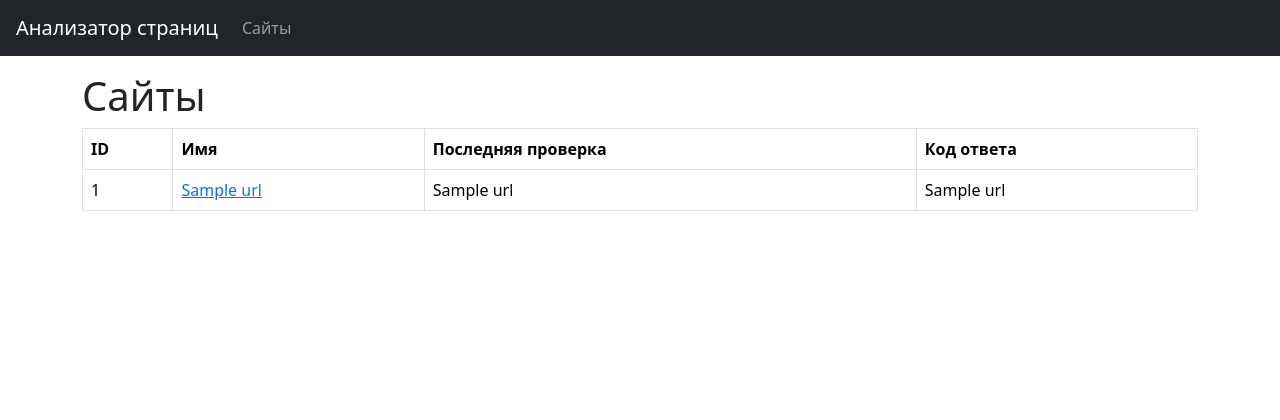
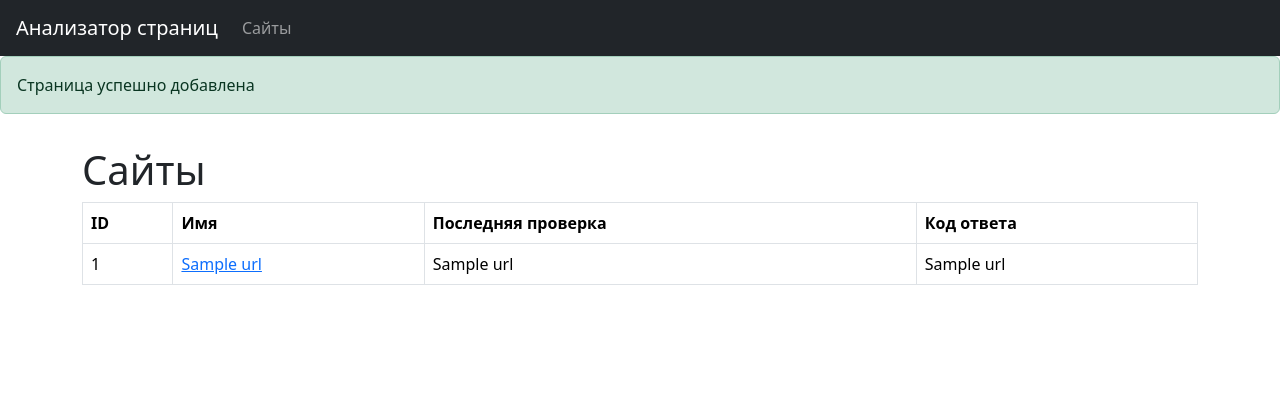
Before and after one commit to danlo12/python-project-83, a Flask app: page /urls in a window 1280 px wide. Shown: the top 420 px of the page. Run offline with Flask 3, Linux system fonts and the light colour scheme; a database or web service that is not in the repository returns one stand-in record (values such as "Sample title"); some libraries are stand-ins or nearby versions.

Commit message:
up flash

```diff
--- a/page_analyzer/app.py
+++ b/page_analyzer/app.py
@@ -5,12 +5,12 @@ from dotenv import load_dotenv
 from datetime import datetime
 import requests
 from bs4 import BeautifulSoup
+from validators import url as validate_url
 
 app = Flask(__name__)
 load_dotenv()
 DATABASE_URL = os.getenv('DATABASE_URL')
 app.secret_key = 'your_secret_key_here'
-
 
 def connect_to_db():
     try:
@@ -24,9 +24,12 @@ def connect_to_db():
 def index():
     if request.method == 'POST':
         url = request.form['url']
-        url_id = add_url_to_db(url)
-        flash('URL успешно добавлен', 'success')
-        return redirect(url_for('urls_id', url_id=url_id))
+        if validate_url(url):
+            url_id = add_url_to_db(url)
+            flash('Страница успешно добавлена', 'success')
+            return redirect(url_for('urls_id', url_id=url_id))
+        else:
+            flash('Некорректный URL', 'danger')
 
     return render_template('index.html')
 
@@ -119,10 +122,10 @@ def create_check(url_id):
                 conn.commit()
                 conn.close()
 
-                flash('Новая проверка успешно создана', 'success')
+                flash('Страница успешно проверена', 'success')
         except (psycopg2.Error, requests.RequestException) as e:
             print("Ошибка:", e)
-            flash('Ошибка при создании новой проверки', 'error')
+            flash('Ошибка при проверке', 'error')
 
     # Перенаправляем пользователя обратно на страницу с URL'ом
     return redirect(url_for('urls_id', url_id=url_id))
--- a/page_analyzer/templates/index.html
+++ b/page_analyzer/templates/index.html
@@ -1,7 +1,8 @@
 {% extends "layout.html" %}
 {% block content %}
+
+<div class="container-lg mt-3">
 <main class="flex-grow-1">
-    <div class="container-lg mt-3">
         <h1></h1>
         <div class="row">
             <div
--- a/page_analyzer/templates/layout.html
+++ b/page_analyzer/templates/layout.html
@@ -19,6 +19,15 @@
             </ul>
         </div>
     </nav>
+    {% with messages = get_flashed_messages(with_categories=true) %}
+        {% if messages %}
+                {% for category, message in messages %}
+                    <div class="alert alert-{{ category }}" role="alert">
+                        {{ message }}
+                    </div>
+                {% endfor %}
+        {% endif %}
+    {% endwith %}
 </header>
 {% block body %}{% endblock %}
 {% block content%}{% endblock content %}
--- a/page_analyzer/templates/urls.html
+++ b/page_analyzer/templates/urls.html
@@ -4,7 +4,6 @@
 <main class="flex-grow-1">
     <div class="container-lg mt-3">
         <h1>Сайты</h1>
-
         <div class="table-responsive">
             <table class="table table-bordered table-hover text-nowrap" data-test="urls">
                 <thead>
--- a/page_analyzer/templates/urls_id.html
+++ b/page_analyzer/templates/urls_id.html
@@ -1,10 +1,5 @@
 {% extends "layout.html" %}
 {% block content %}
-  {% if messages %}
-  {% for category, message in messages %}
-    <div class="alert alert-success" role="alert">{{ message }}</div>
-  {% endfor %}
-        {% endif %}
 <main class="flex-grow-1">
     <div class="container-lg mt-3">
       <h1>Сайт: {{url[1]}}</h1>
@@ -13,7 +8,6 @@
   <div class="table-responsive">
     <table class="table table-bordered table-hover text-nowrap" data-test="url">
       <tbody>
-        <p>{{url[0]}}</p>
         <tr>
           <td>ID</td>
           <td>{{url[0]}}</td>
```
